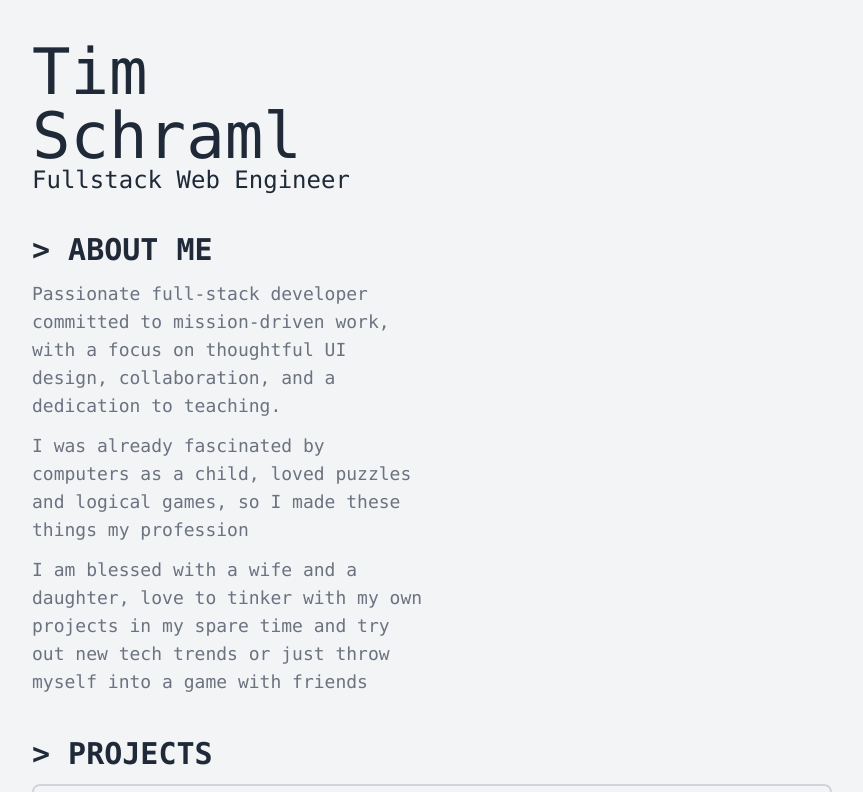
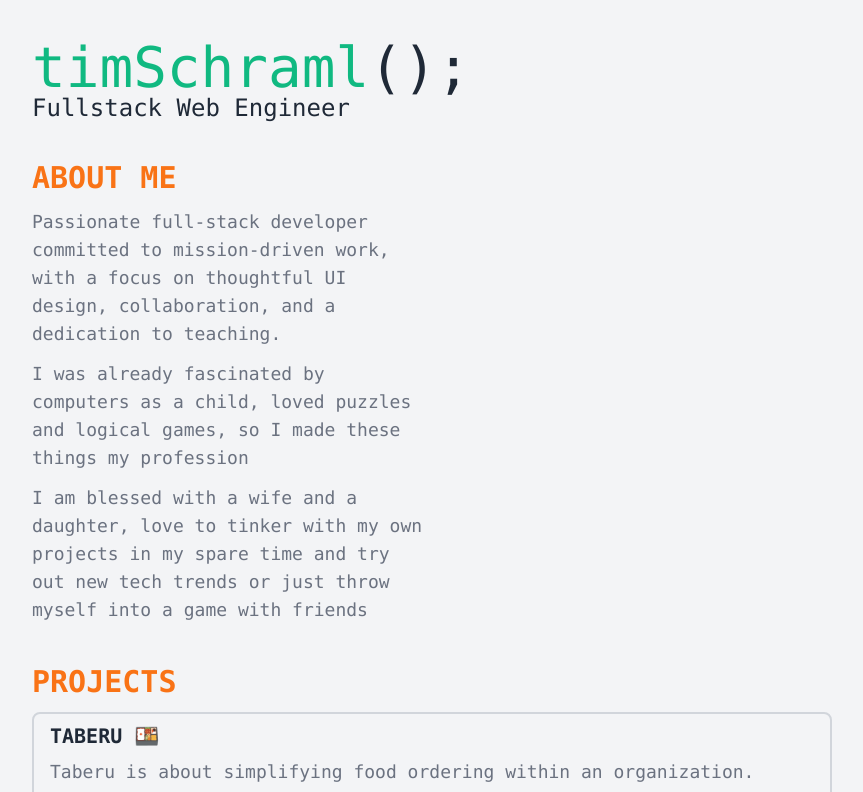
Before and after one commit to SchramlTim/SchramlTim.github.io, a React app: page / in a window 1280 px wide. Shown: the top 792 px of the page, without its empty margins (208-1071 px from the left). Built offline with nearby package versions, Linux system fonts and the light colour scheme; no server answers.

Commit message:
update headline

```diff
--- a/src/App.jsx
+++ b/src/App.jsx
@@ -9,15 +9,14 @@ const App = () =>{
         <div className="flex justify-center bg-gray-100 p-10">
             <div className="flex flex-col font-mono gap-10 w-full lg:w-2/3 2xl:w-1/2 min-h-screen  text-gray-800 text-lg">
                 <div className="flex flex-col items-start justify-center">
-                    <div className="flex flex-col text-7xl sm:text-[8vh] sm:leading-[8vh]">
-                        <span>Tim</span>
-                        <span>Schraml</span>
+                    <div className="flex flex-row text-4xl sm:text-[7vh] sm:leading-[7vh] text-emerald-500">
+                        <span>timSchraml</span><span className="text-gray-800">();</span>
                     </div>
                     <div className="text-2xl leading-xl sm:text-[3vh] sm:leading-[3vh]">Fullstack Web Engineer</div>
                 </div>
 
                 <Panel>
-                    <PanelTitle>> About me</PanelTitle>
+                    <PanelTitle className="text-orange-500"> About me</PanelTitle>
                     <PanelContent>
                         <div className="flex flex-col sm:flex-row text-gray-500">
                             <div className="flex flex-col gap-3 sm:w-1/2">
@@ -32,7 +31,7 @@ const App = () =>{
                     </PanelContent>
                 </Panel>
                 <Panel>
-                    <PanelTitle>> Projects</PanelTitle>
+                    <PanelTitle className="text-orange-500">Projects</PanelTitle>
                     <PanelContent>
                         <div className="flex flex-col gap-10">
                             <Project link={'https://github.com/SchramlTim/taberu'}>
--- a/src/components/panel/index.jsx
+++ b/src/components/panel/index.jsx
@@ -2,19 +2,19 @@ import React from "react";
 
 const Panel = (props) =>{
     return (
-      <div className={''}>
+      <div className={props.className || ''}>
         {props.children}
       </div>
     )
 }
 const PanelTitle = (props) =>{
     return (
-      <h2 className="text-3xl font-bold uppercase mb-3">{props.children}</h2>
+      <h2 className={`text-3xl font-bold uppercase mb-3 ${props.className || ''}`}>{props.children}</h2>
     )
 }
 const PanelContent = (props) =>{
     return (
-      <div className={''}>
+      <div className={props.className || ''}>
           {props.children}
       </div>
     )
--- a/src/solutions/project/index.jsx
+++ b/src/solutions/project/index.jsx
@@ -10,7 +10,7 @@ const Project = (props) => {
 
 const ProjectTitle = (props) =>{
     return (
-      <h2 className="text-3xl font-bold uppercase">{props.children}</h2>
+      <h2 className="text-xl font-bold uppercase">{props.children}</h2>
     )
 }
 
```
